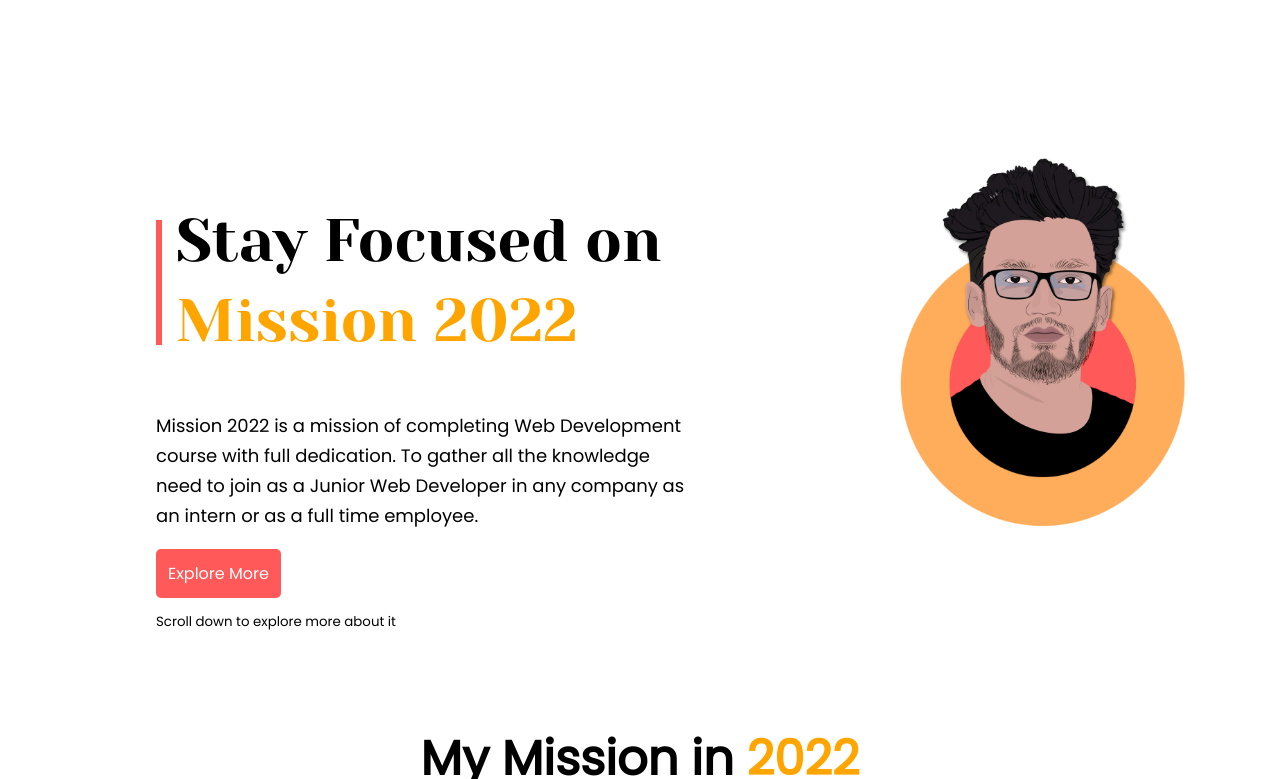
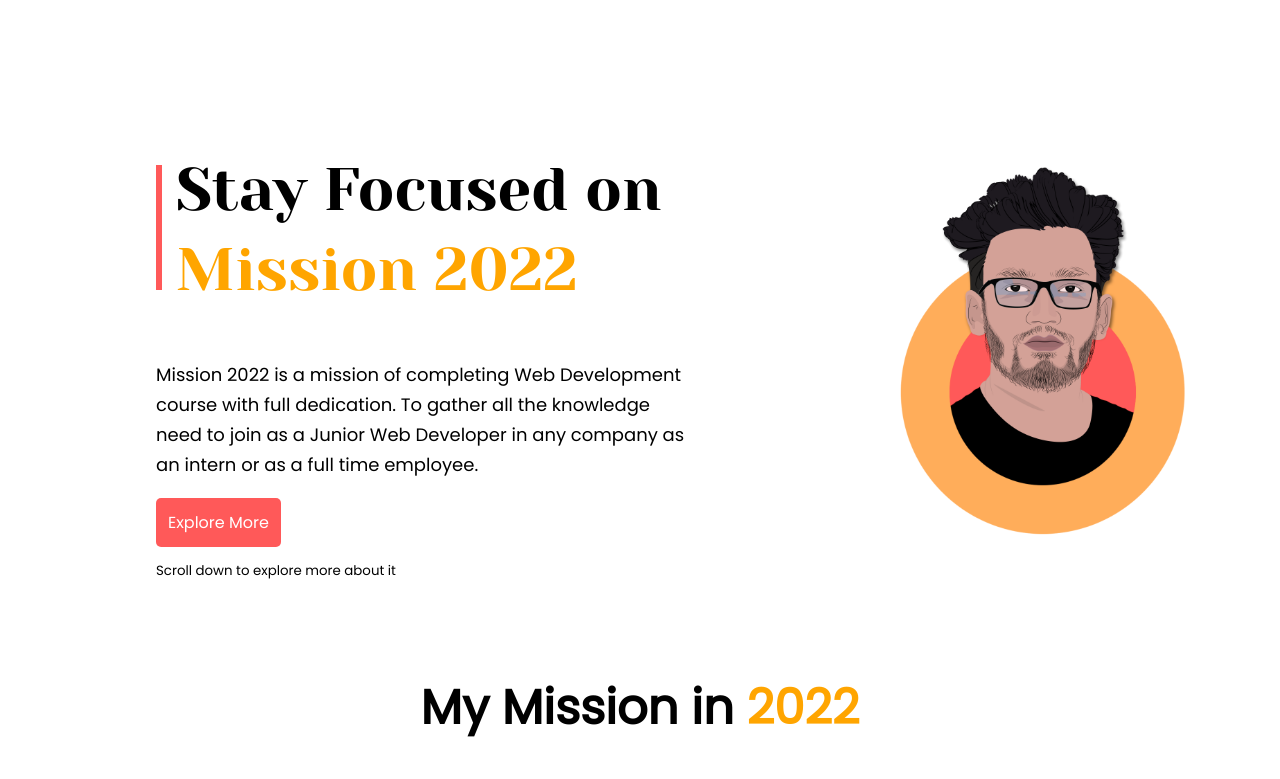
Before and after one commit to nafish08/Mission-2022---Nafish, a plain HTML site: page index.html in a window 1280 px wide. Shown: the top 779 px of the page. Drawn offline with Linux system fonts and the light colour scheme.

Commit message:
padding fixed

```diff
--- a/style.css
+++ b/style.css
@@ -8,6 +8,7 @@ body{
     display: flex;
     padding: 4%;
     padding-left: 156px;
+    padding-top: 0;
 }
 .top-seciton-child{
     width: 50%;
@@ -27,7 +28,7 @@ body{
     position: absolute;
     border-left: 6px solid #FF5959;
     height: 125px;
-    top: 220px;
+    top: 165px;
 }
 .orange-text{
     color: orange;
@@ -44,6 +45,7 @@ body{
 .top-seciton-child img{
     margin-left: 200px;
     width: 300px;
+    margin-top: 60px;
 }
 .second-sec-heading{
     text-align: center;
```
